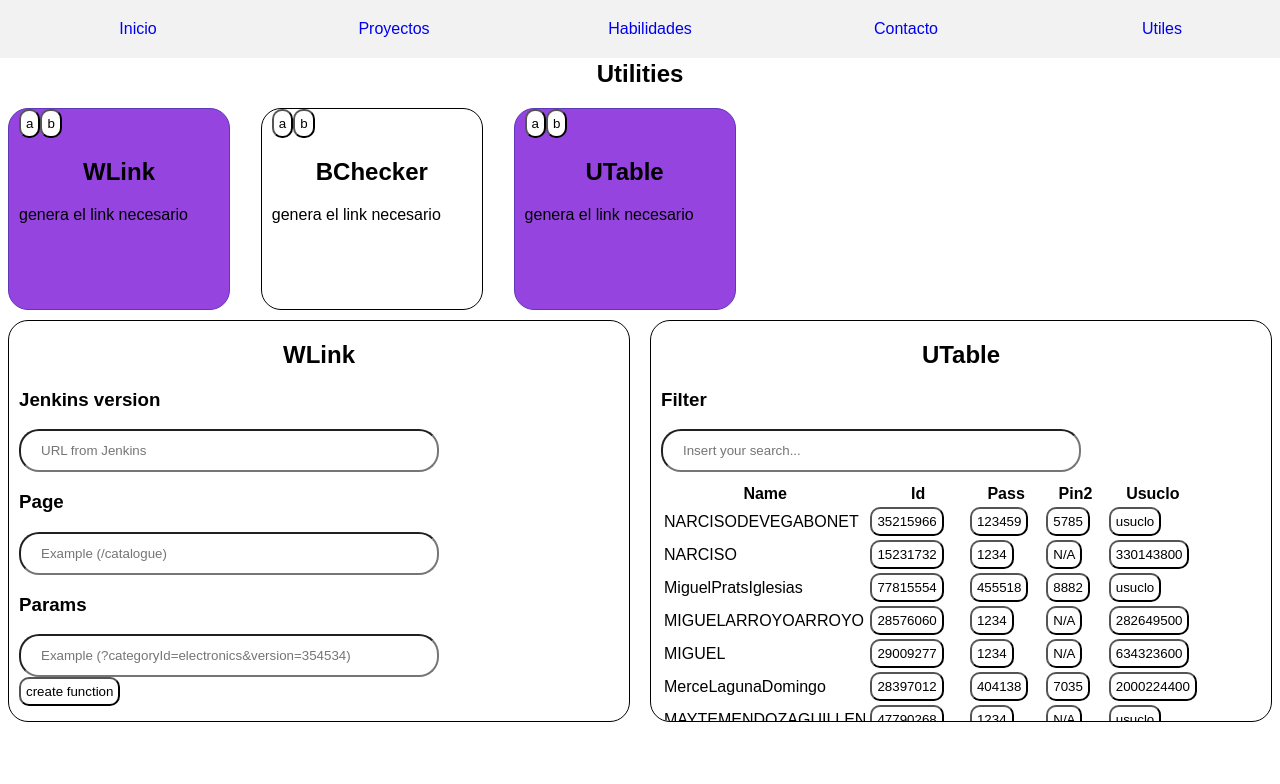
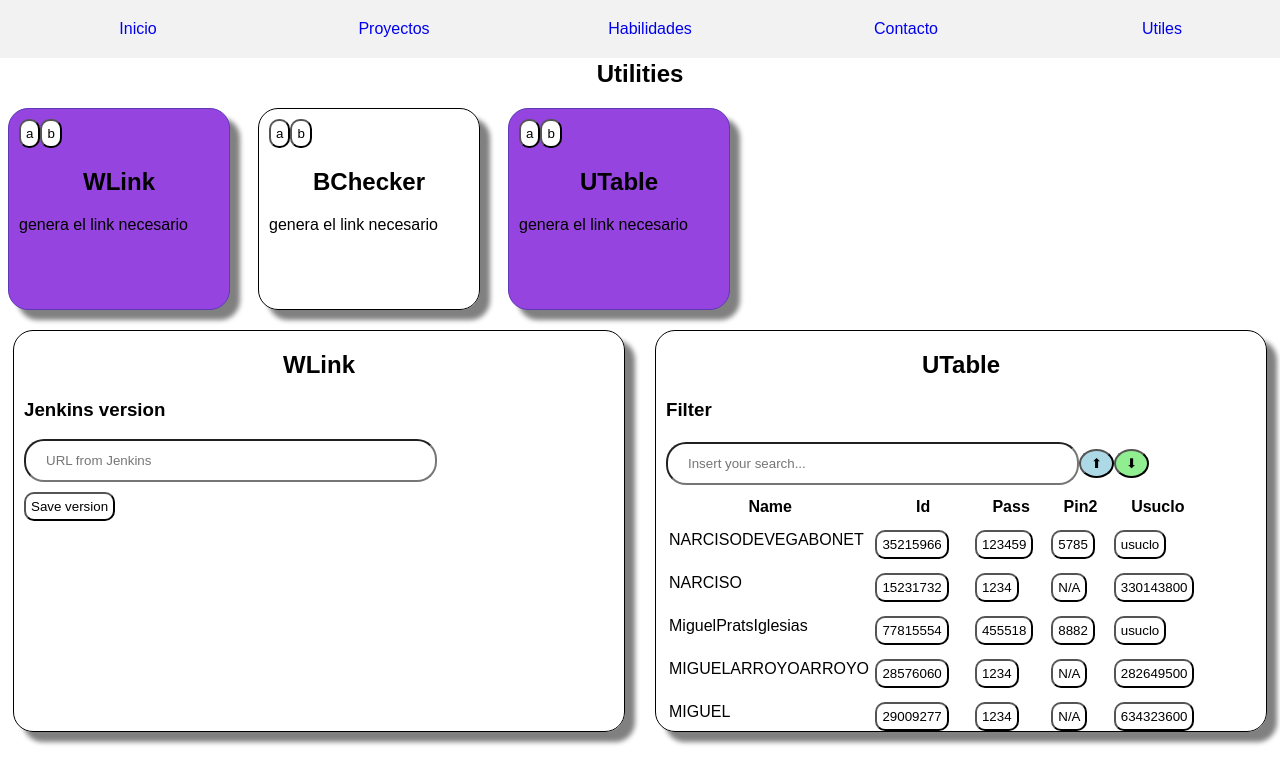
Before and after one commit to Narf92/ntthelper, a React (Vite) app: page /utiles in a window 1280 px wide. Shown: the top 784 px of the page. Built offline with nearby package versions, Linux system fonts and the light colour scheme.

Commit message:
improved UX and WLkink

```diff
--- a/src/App.css
+++ b/src/App.css
@@ -0,0 +1,13 @@
+::-webkit-scrollbar {
+  width: 1vh;
+}
+
+::-webkit-scrollbar-track {
+  background-color: #655;
+  border-radius: 10px;
+}
+
+::-webkit-scrollbar-thumb {
+  border-radius: 10px;
+  background-color: #933;
+}
--- a/src/components/cards/UtilityCard.css
+++ b/src/components/cards/UtilityCard.css
@@ -4,9 +4,19 @@
   width: 200px;
   height: 200px;
   border-radius: 20px;
+  box-shadow: 10px 10px 5px grey;
+
+  &:hover {
+    background-color: rgb(149, 68, 224);
+    cursor: pointer;
+  }
+
+  &.selected {
+    border: 1px solid rgb(93, 56, 185);
+    background-color: rgb(149, 68, 224);
+
+    &:hover {
+      background-color: white;
+    }
+  }
 }
-
-#card-utility.selected {
-  border: 1px solid rgb(93, 56, 185);
-  background-color: rgb(149, 68, 224);
-}
--- a/src/components/spaces/Spaces.css
+++ b/src/components/spaces/Spaces.css
@@ -6,6 +6,23 @@ button {
   background-color: white;
   padding: 5px;
   border-radius: 10px;
+  margin-top: 10px;
+
+  &:hover {
+    background-color: #ec5353;
+    cursor: pointer;
+  }
+}
+
+.upload {
+  width: 35px;
+  border-radius: 100%;
+  background-color: lightblue;
+}
+.download {
+  width: 35px;
+  border-radius: 100%;
+  background-color: lightgreen;
 }
 
 .green {
@@ -18,15 +35,17 @@ table {
 
 .utilitySpace {
   border: 1px solid black;
+  margin: 0 5px;
   padding: 0 10px;
   height: 400px;
   overflow: auto;
   border-radius: 20px;
+  box-shadow: 10px 10px 5px grey;
+
+  & input {
+    width: 70%;
+    padding: 12px 20px;
+    box-sizing: border-box;
+    border-radius: 20px;
+  }
 }
-
-.utilitySpace input {
-  width: 70%;
-  padding: 12px 20px;
-  box-sizing: border-box;
-  border-radius: 20px;
-}
--- a/src/components/spaces/UTableSpace.tsx
+++ b/src/components/spaces/UTableSpace.tsx
@@ -95,6 +95,8 @@ const UTableSpace: React.FC = () => {
           onChange={handleFilterInput}
           value={filterText}
         />
+        <button className="upload">⬆</button>
+        <button className="download">⬇</button>
       </div>
 
       <table>
--- a/src/components/spaces/WLinkSpace.tsx
+++ b/src/components/spaces/WLinkSpace.tsx
@@ -2,20 +2,40 @@ import { useEffect, useState } from "react";
 import "./Spaces.css";
 
 const WLinkSpace: React.FC = () => {
-  const [url, setUrl] = useState("");
-  const [version, setVersion] = useState("");
-  const [page, setPage] = useState("");
-  const [params, setParams] = useState("");
+  const [url, setUrl] = useState<string>("");
+  const [version, setVersion] = useState<string>("");
+  const [urls, setUrls] = useState<string[]>([]);
 
   useEffect(() => {
     let versionJs = version.substring(27);
-    let jsFunction = `top.Inferior.Cos.document.location="${versionJs}${params}";`;
+    let jsFunction = `top.Inferior.Cos.document.location="${versionJs}";`;
     setUrl(jsFunction);
-  }, [version, page, params]);
+  }, [version]);
 
   const handleChangeEvent = (e: any, func: Function) => {
     func(e.target.value);
   };
+
+  const deleteUrl = (url: string) => {
+    let newUrls = urls.filter((x) => x !== url);
+    setUrls(newUrls);
+  };
+
+  const table = (
+    <table>
+      {urls.map((url) => {
+        return (
+          <tr>
+            <button onClick={() => navigator.clipboard.writeText(url)}>
+              Copy
+            </button>
+            <button onClick={() => deleteUrl(url)}>❌</button>
+            <td>{url}</td>
+          </tr>
+        );
+      })}
+    </table>
+  );
 
   const space = (
     <div className="utilitySpace">
@@ -28,26 +48,19 @@ const WLinkSpace: React.FC = () => {
           onChange={(e) => handleChangeEvent(e, setVersion)}
           placeholder="URL from Jenkins"
         />
-        <h3>Page</h3>
-        <input
-          type="text"
-          value={page}
-          onChange={(e) => handleChangeEvent(e, setPage)}
-          placeholder="Example (/catalogue)"
-        />
-        <h3>Params</h3>
-        <input
-          type="text"
-          value={params}
-          onChange={(e) => handleChangeEvent(e, setParams)}
-          placeholder="Example (?categoryId=electronics&version=354534)"
-        />
       </div>
       <div className="buttonSpace">
-        <button onClick={() => navigator.clipboard.writeText(url)}>
-          create function
+        <button
+          onClick={() => {
+            let newUrls = [...urls, url];
+            setUrls(newUrls);
+            setVersion("");
+          }}
+        >
+          Save version
         </button>
       </div>
+      {table}
     </div>
   );
 
--- a/src/pages/utilities/Utilities.css
+++ b/src/pages/utilities/Utilities.css
@@ -1,10 +1,10 @@
 .cardMenu {
   height: auto;
   display: grid;
-  grid-template-columns: repeat(5, 1fr);
+  grid-template-columns: repeat(5, 250px);
   grid-auto-rows: minmax(100px, auto);
   grid-gap: 1fr;
-  margin-bottom: 10px;
+  margin-bottom: 20px;
 }
 
 .utilitiesSpace {
```
